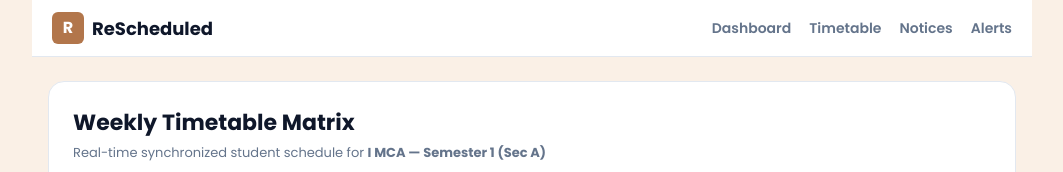
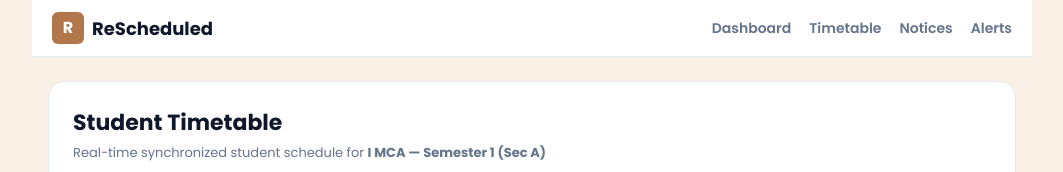
Before and after one commit to Shrivatsavbhat/timetable, a website: page public/timetable.html in a window 1280 px wide. Shown: the top 172 px of the page, without its empty margins (108-1171 px from the left). Drawn offline with Linux system fonts and the light colour scheme; no server answers.

Commit message:
refactor: change page heading to Student Timetable

```diff
--- a/public/timetable.html
+++ b/public/timetable.html
@@ -41,7 +41,7 @@
       <!-- Top Title & View Switcher -->
       <div class="top-bar">
         <div class="title-group">
-          <h1>Weekly Timetable Matrix</h1>
+          <h1>Student Timetable</h1>
           <p>Real-time synchronized student schedule for <strong>I MCA — Semester 1 (Sec A)</strong></p>
         </div>
 
```
